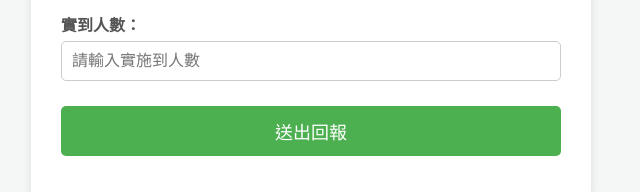
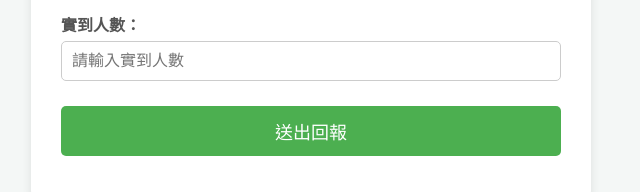
Before and after one commit to mptop2222/nansanshock, a plain HTML site: page index.html in a window 1280 px wide. Shown: the part 520-712 px from the top of the page, 329-969 px from the left. Drawn offline with Linux system fonts and the light colour scheme.

Commit message:
Fix placeholder text for actual number input

```diff
--- a/index.html
+++ b/index.html
@@ -194,7 +194,7 @@
             <!-- 實施到人數 -->
             <div class="form-group">
                 <label for="actualNum">實到人數：</label>
-                <input type="number" id="actualNum" min="0" placeholder="請輸入實施到人數" required>
+                <input type="number" id="actualNum" min="0" placeholder="請輸入實到人數" required>
             </div>
 
             <button type="submit" id="submitBtn">送出回報</button>
```
